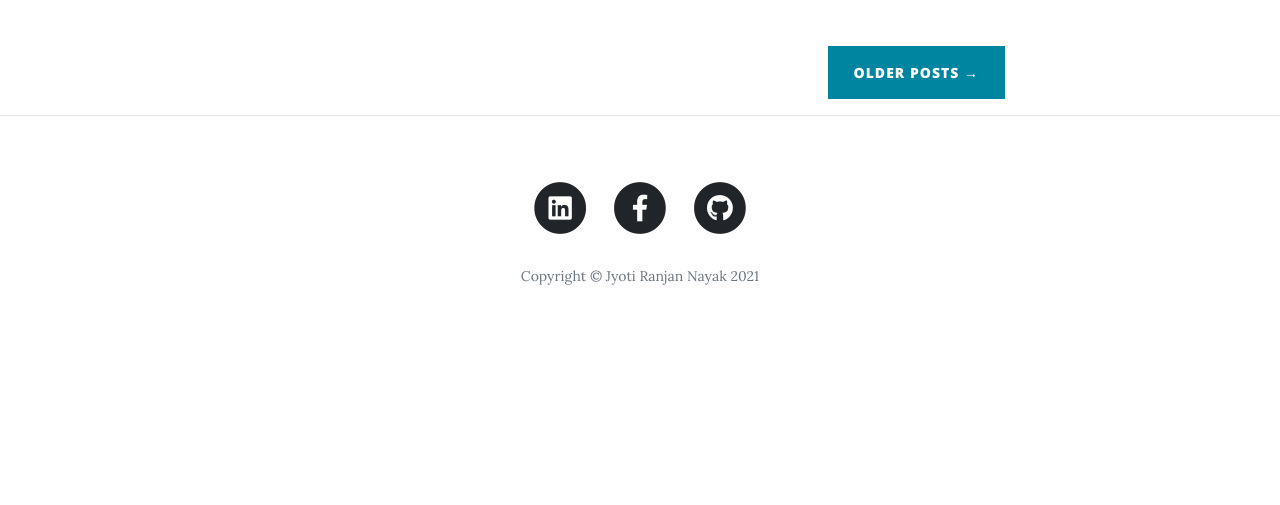
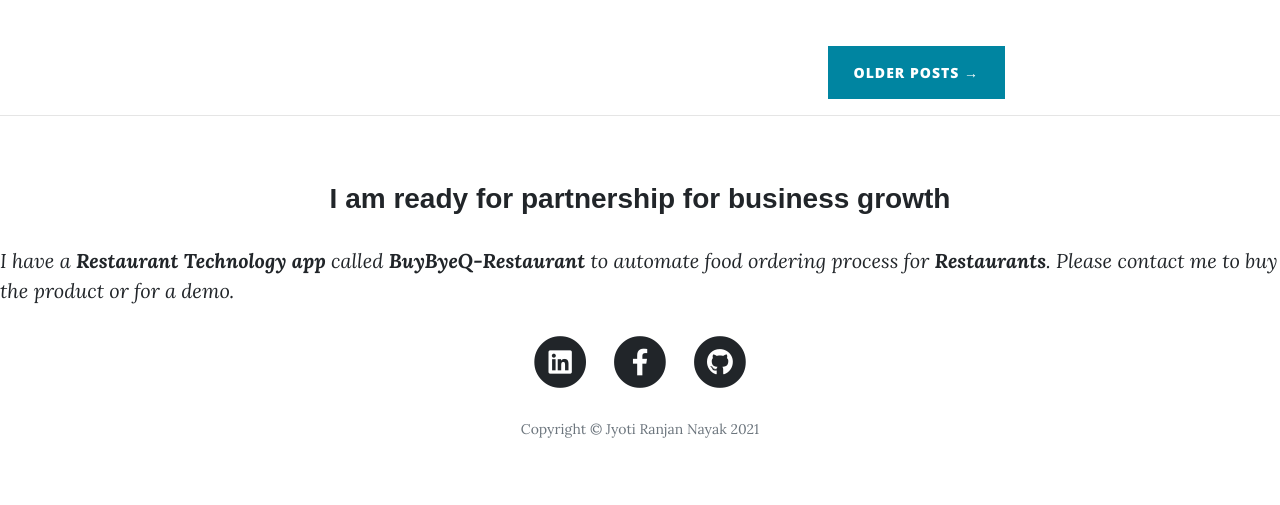
Before and after one commit to jyotinayak1976/mysite, a Django app: page / in a window 1280 px wide. Shown: the part 536-1041 px from the top of the page. Before the commit the page ends 821 px from the top, so only its background shows below. Run offline with Django 3.2, Linux system fonts and the light colour scheme; data that the repository does not hold is empty; some libraries are stand-ins or nearby versions.

Commit message:
Update index.html

```diff
--- a/blog/templates/blog/post/index.html
+++ b/blog/templates/blog/post/index.html
@@ -100,6 +100,10 @@
 
   <!-- Footer -->
   <footer>
+    <div class="contact-me">
+      <h3 style ="font-family: 'Montserrat', sans-serif; color:11999E;text-align: center;">I am ready for partnership for business growth</h3>
+      <p><em>I have a <b>Restaurant Technology app</b> called <b>BuyByeQ-Restaurant</b> to automate food ordering process for <b>Restaurants</b>. Please contact me to buy the product or for a demo.</em></p>
+     </div>
     <div class="container">
       <div class="row">
         <div class="col-lg-8 col-md-10 mx-auto">
```
